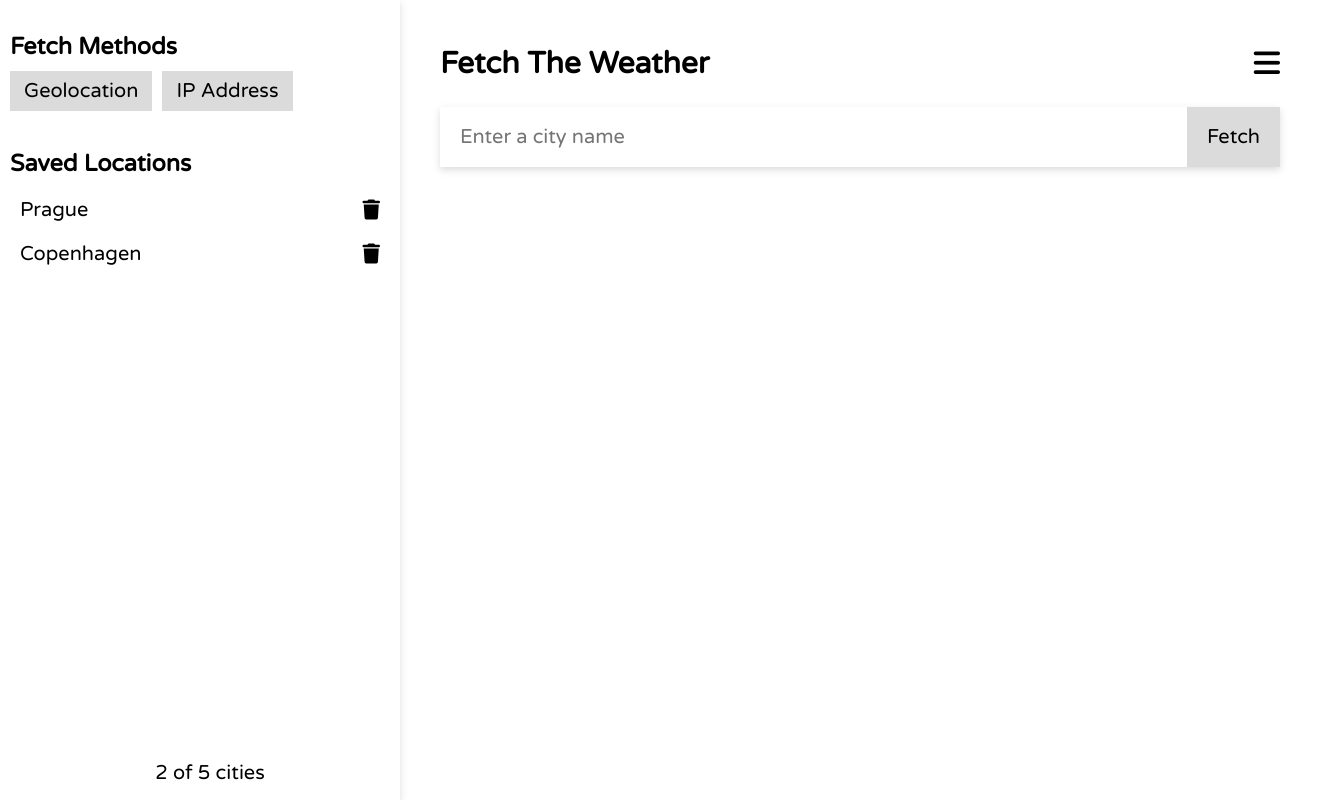
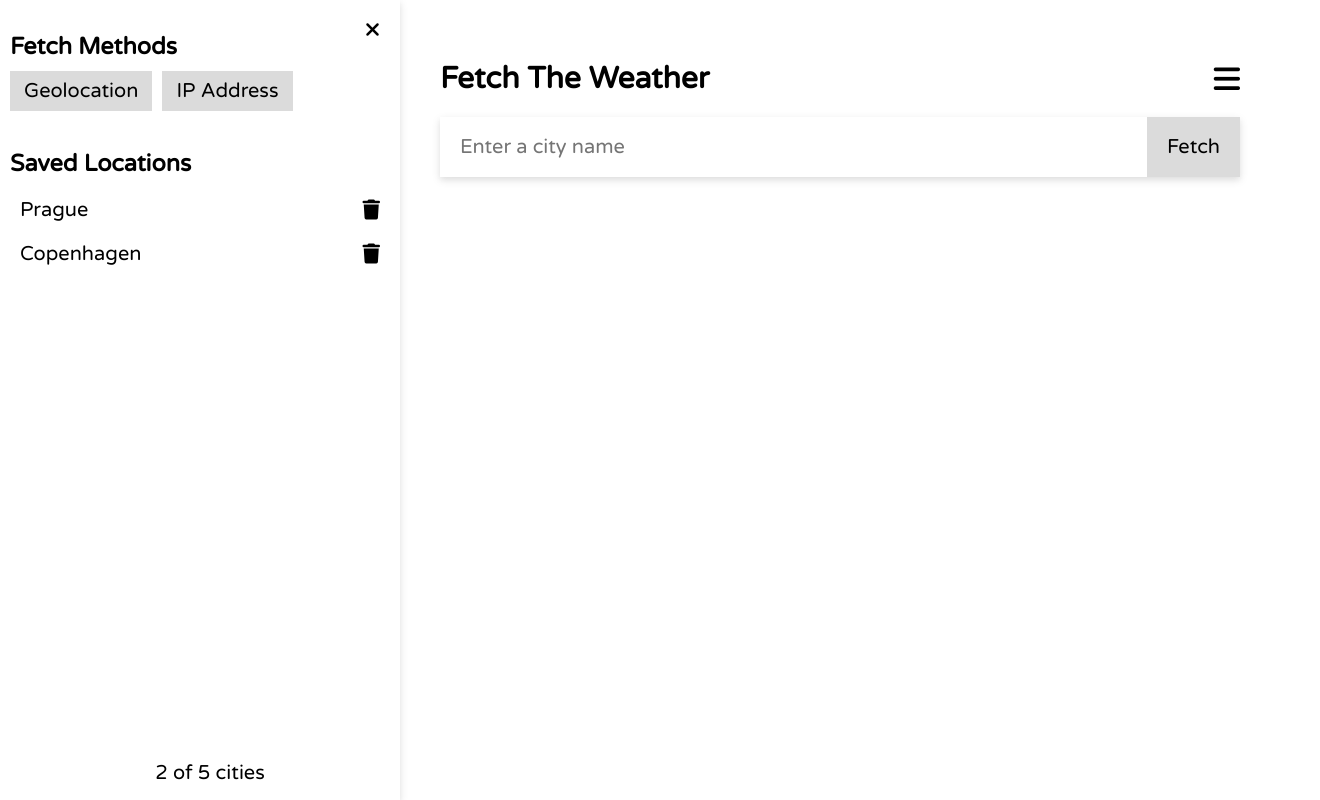
Before and after one commit to HiveQueen-211/Fetch-The-Weather, a plain HTML site: page index.html in a window 1280 px wide. Both pictures are taken after a click on the icon 1046 px from the left and 63 px from the top of the page. Shown: the whole page, 1320 px wide, since content can reach past the window. Drawn offline with Linux system fonts and the light colour scheme.

```diff
--- a/index.html
+++ b/index.html
@@ -8,7 +8,8 @@
 </head>
 <body>
 
-    <section id="container-controls">
+    <aside id="container-controls">
+        <i class="fas fa-times i-close"></i>
         <section id="dropdown-units" class="switch">
             <input type="checkbox" name="" id="unit-sys">
             <label for="unit-sys"></label>
@@ -26,9 +27,12 @@
         <ul id="list-saved-cities">
         </ul>
         <p id="stats-storage">0 of 5 cities</p>
-    </section>
+    </aside>
 
-    <section id="main">
+    <main id="main">
+        <section id="error-bar">
+            <p></p>
+        </section>
 
         <header>
             <h1>Fetch The Weather</h1>
@@ -43,7 +47,7 @@
         <ul id="current-weather" class="ul-grid">
         </ul>
 
-    </section>
+    </main>
 
 
     <footer><p>Powered by OpenWeather API</p></footer>
--- a/script.js
+++ b/script.js
@@ -215,32 +215,51 @@ const updateNumberOfCities = () => {
 
     return p.textContent =  arr.length + " of 5 cities";
 }
+
+const showError = (msg) => {
+
+}
 /* END -- DOM MANIPULATION */
 
 
 /* START -- EVENT LISTENERS */
-const iToggleMenu = document.querySelector('header i');
+let winWidth;
+window.addEventListener("resize", function() {
+    winWidth = document.documentElement.clientWidth;
+});
+
 const sectionMain = document.querySelector('#main');
 const sectionControls = document.querySelector('#container-controls');
+
+const iToggleMenu = document.querySelector('header i');
 iToggleMenu.onclick = function() {
     const strClass = 'open-menu';
-    const strVal = 'var(--width-container-controls)';
 
+    sectionControls.classList.toggle(strClass);
+    sectionMain.classList.toggle(strClass);
 
-    if (sectionControls.classList.contains(strClass)) {
-        sectionControls.style.left = "-20em";
+    /*if (sectionControls.classList.contains(strClass)) {
+        sectionControls.style.left = 0;
     } else {
-        sectionControls.style.left = 0;
+        if (winWidth > "840") sectionControls.style.left = "-20em";
     }
 
     if (sectionMain.classList.contains(strClass)) {
-        sectionMain.style.marginLeft = 0;
+        sectionMain.style.marginLeft = strVal;
     } else {
-        sectionMain.style.marginLeft = strVal;
-    }
+        sectionMain.style.marginLeft = "0";
+    } */
+}
 
-    sectionControls.classList.toggle(strClass);
-    sectionMain.classList.toggle(strClass);
+const iCloseMenu = document.querySelector('#container-controls .i-close');
+iCloseMenu.onclick = function() {
+    const strClass = 'open-menu';
+
+    sectionControls.classList.remove(strClass);
+    sectionMain.classList.remove(strClass);
+
+    /*sectionControls.style.left = "-20em";
+    sectionMain.style.marginLeft = "0";*/
 }
 
 const btnSubmit = document.querySelector('#search-bar button[type="submit"]');
@@ -379,12 +398,12 @@ const handleErrors = (data) => {
 
 
 /* START -- SCRIPT INITIALIZATION */
-forwardResponseFromGeoLocation()
+/*forwardResponseFromGeoLocation()
 .then((data) => {
     callOpenWeatherAPI(data.coords.latitude, data.coords.longitude)
 }).catch((err) => {
     return handleErrors(err);
-});
+});*/
 
 loadCitiesToList();
 
--- a/styles.css
+++ b/styles.css
@@ -45,20 +45,6 @@ header,
     height: fit-content;
 }
 
-header {
-    width: 100%;
-    overflow: hidden;
-    position: relative;
-    align-items: center;
-    margin: 0;
-}
-header i {
-    position: absolute;
-    right: 0;
-    font-size: 1.5em;
-    cursor: pointer;
-}
-
 #container-controls {
     display: flex;
     position: fixed;
@@ -71,7 +57,16 @@ header i {
     padding: .5em;
     background-color: #fff;
     box-shadow: var(--box-shadow);
-    transition: left .5s;
+    z-index: 5;
+}
+#container-controls.open-menu {
+    left: 0;
+}
+
+#container-controls .i-close {
+    position: absolute;
+    right: 1em;
+    top: .5em;
 }
 
 #container-controls h3 { margin-bottom: 0; }
@@ -106,10 +101,65 @@ header i {
 #list-saved-cities li a { padding: .5em; }
 #list-saved-cities li i { position: absolute; right: 1em; }
 
+
+#main {
+    position: relative;
+    flex-flow: column wrap;
+    padding: 0 2em;
+    width: 100%;
+    margin-left: 0;
+}
+#main.open-menu {
+    margin-left: var(--width-container-controls);
+}
+
+#main > * {
+    width: var(--width-wrapper);
+    margin: 0 auto;
+}
+@media only screen and (max-width: 1325px) {
+    #main.open-menu > * {
+        width: 100%;
+    }
+}
+@media only screen and (max-width: 930px) {
+    #main > * {
+        width: 100%;
+    }
+}
+@media only screen and (max-width: 876px) {
+    #main.open-menu #search-bar button[type="submit"] {
+        width: 100%;
+    }
+}
+@media only screen and (max-width: 840px) {
+    #container-controls {
+        width: 100%;
+        left: calc(100%);
+    }
+}
+
+#main #search-bar {
+    margin-bottom: 1em;
+}
+
+header {
+    width: 100%;
+    overflow: hidden;
+    position: relative;
+    align-items: center;
+    margin: 0;
+}
+header > * { font-size: 1.5em; }
+header i {
+    position: absolute;
+    right: 0;
+    cursor: pointer;
+}
+
 #search-bar {
     display: flex;
     flex-flow: row wrap;
-    width: 100%;
     box-shadow: var(--box-shadow);
 }
 #search-bar > * {
@@ -120,6 +170,7 @@ header i {
     flex-grow: 1;
     font-size: 1em;
     border: none;
+    height: 60px;
 }
 #search-bar input[type="text"]:focus {
     outline: .1em solid var(--rgba-input-outline);
@@ -133,25 +184,6 @@ header i {
     align-self: flex-end;
     position: absolute;
     bottom: 0;
-}
-
-#main {
-    position: relative;
-    flex-flow: column wrap;
-    padding: 0 2em;
-    width: 100%;
-    left: 0;
-    margin-left: 0;
-    transition: margin-left .5s;
-}
-
-#main > * {
-    width: var(--width-wrapper);
-    margin: 0 auto;
-}
-
-#main #search-bar {
-    margin-bottom: 1em;
 }
 
 .ul-grid {
```
